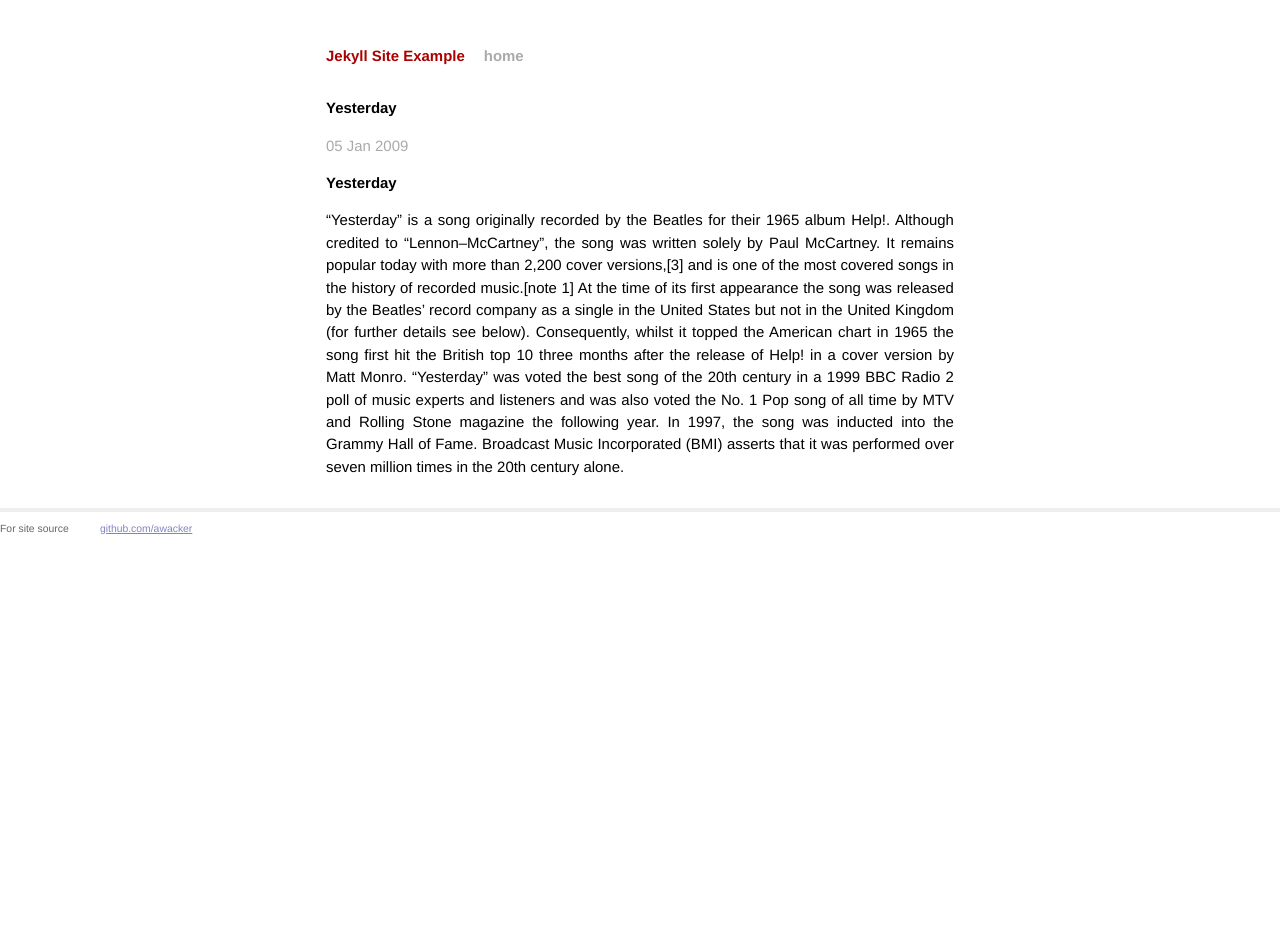
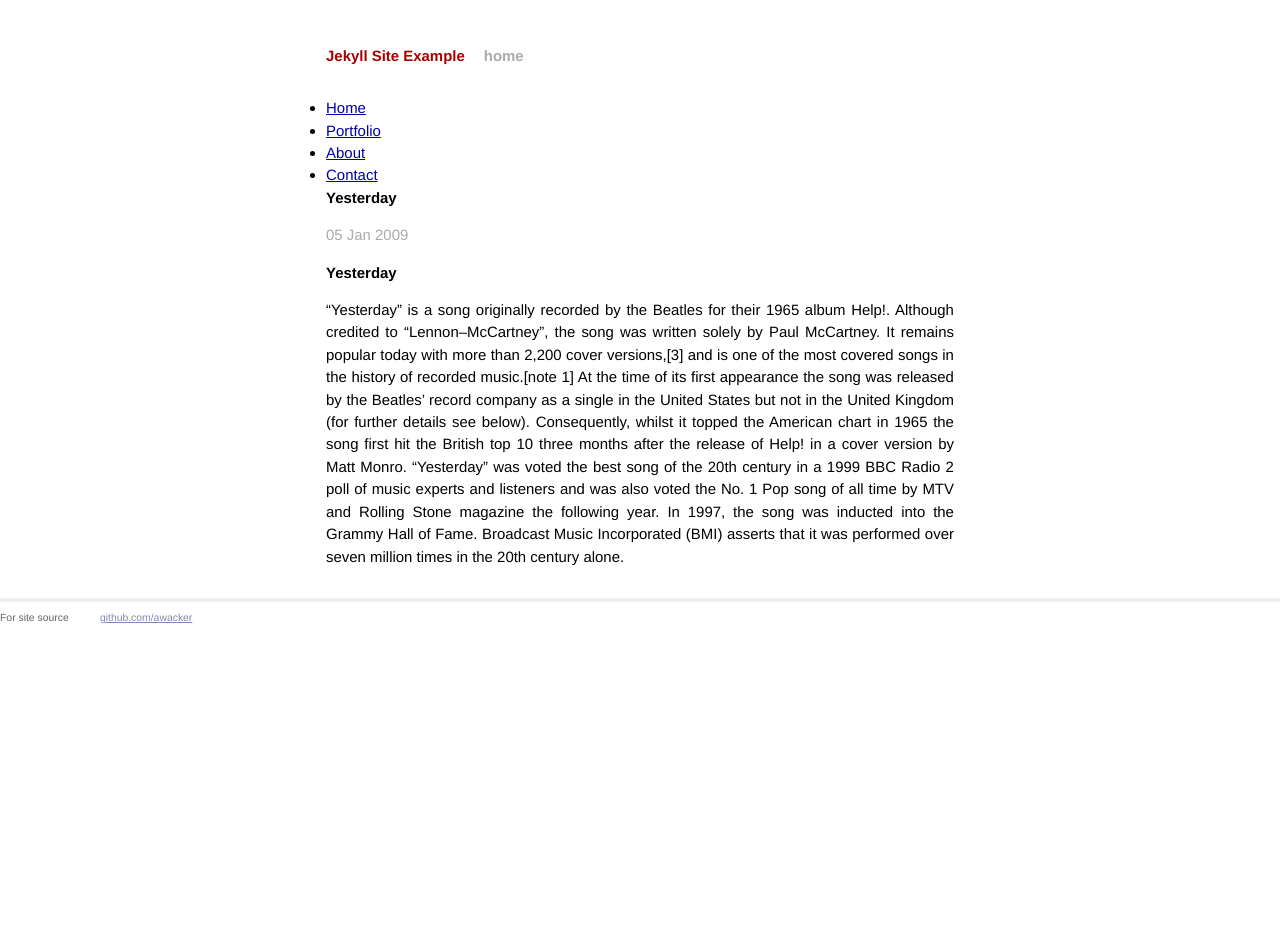
Before and after one commit to waan1/waan1.github.com, a Jekyll site: the page built from _posts/2013-12-13-Yesterday.markdown, in a window 1280 px wide. Built offline with Jekyll 4.4.1, drawn with Linux system fonts in a browser that asks for light colours; Markdown is read by kramdown in place of the engine named in the settings.

Commit message:
Revert "ууц"
This reverts commit 3f34b3657a9306d612da649edf5752568091b5a8.

```diff
--- a/_layouts/default.html
+++ b/_layouts/default.html
@@ -21,6 +21,22 @@
             <a class="extra" href="/">home</a>
           </div>
 
+    <nav role="navigation">
+          <ul>
+                  <li><a href="/">Home</a></li>
+                  <li><a href="/portfolio/">Portfolio</a></li>
+                  <li><a href="/about">About</a></li>
+                  <li><a href="/contact">Contact</a></li>
+          </ul>
+    </nav>
+
+
+    <ul>
+        {% for link in page.navigation %}
+            <li {% if page.url == link.url %}class="current"{% endif %}>
+                   <a href="{{link.url}}" title="{{link.title}}">{{link.text}}</a></li>
+                       {% endfor %}
+    </ul>
 
           {{ content }}
 
```
